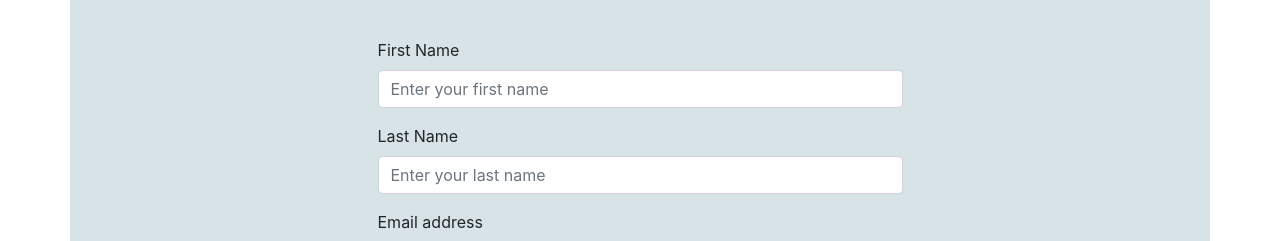
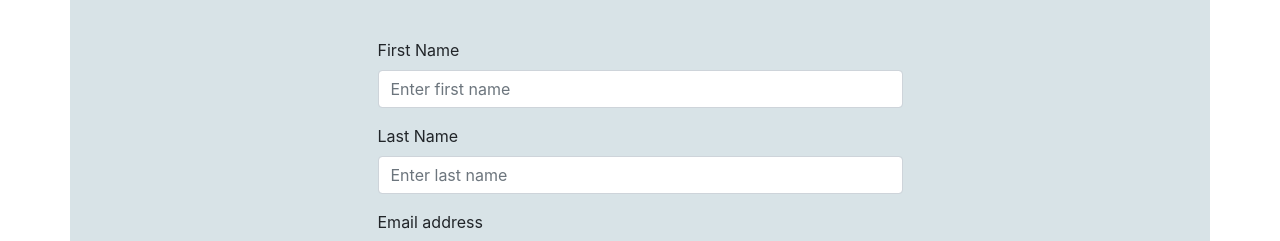
Before and after one commit to quynhho-2007/epicres-client, a React (Create React App) app: page /signup in a window 1280 px wide. Shown: the part 400-641 px from the top of the page. Built offline with nearby package versions, Linux system fonts and the light colour scheme; no server answers.

Commit message:
Add last name and first name in signup form

```diff
--- a/src/pages/SignUp/index.js
+++ b/src/pages/SignUp/index.js
@@ -52,7 +52,7 @@ export default function SignUp() {
             value={firstName}
             onChange={(event) => setFirstName(event.target.value)}
             type="text"
-            placeholder="Enter your first name"
+            placeholder="Enter first name"
             required
           />
         </Form.Group>
@@ -62,7 +62,7 @@ export default function SignUp() {
             value={lastName}
             onChange={(event) => setLastName(event.target.value)}
             type="text"
-            placeholder="Enter your last name"
+            placeholder="Enter last name"
             required
           />
         </Form.Group>
```
